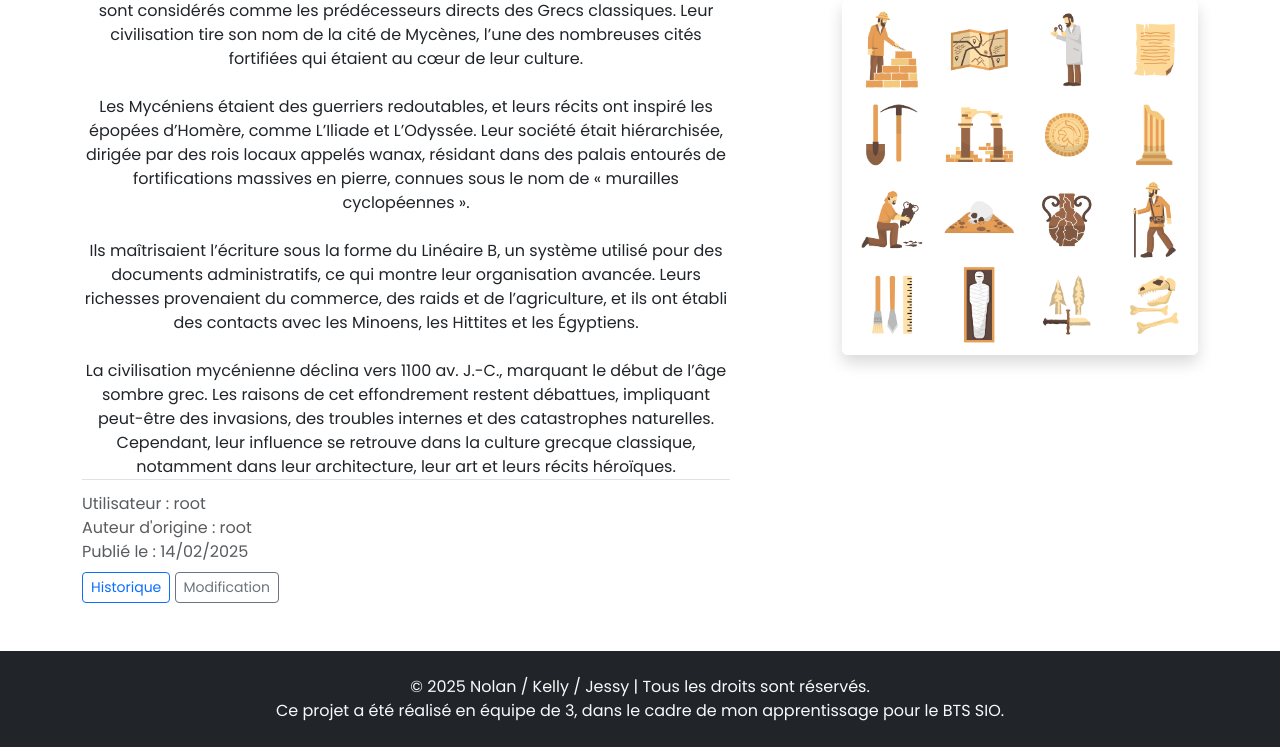
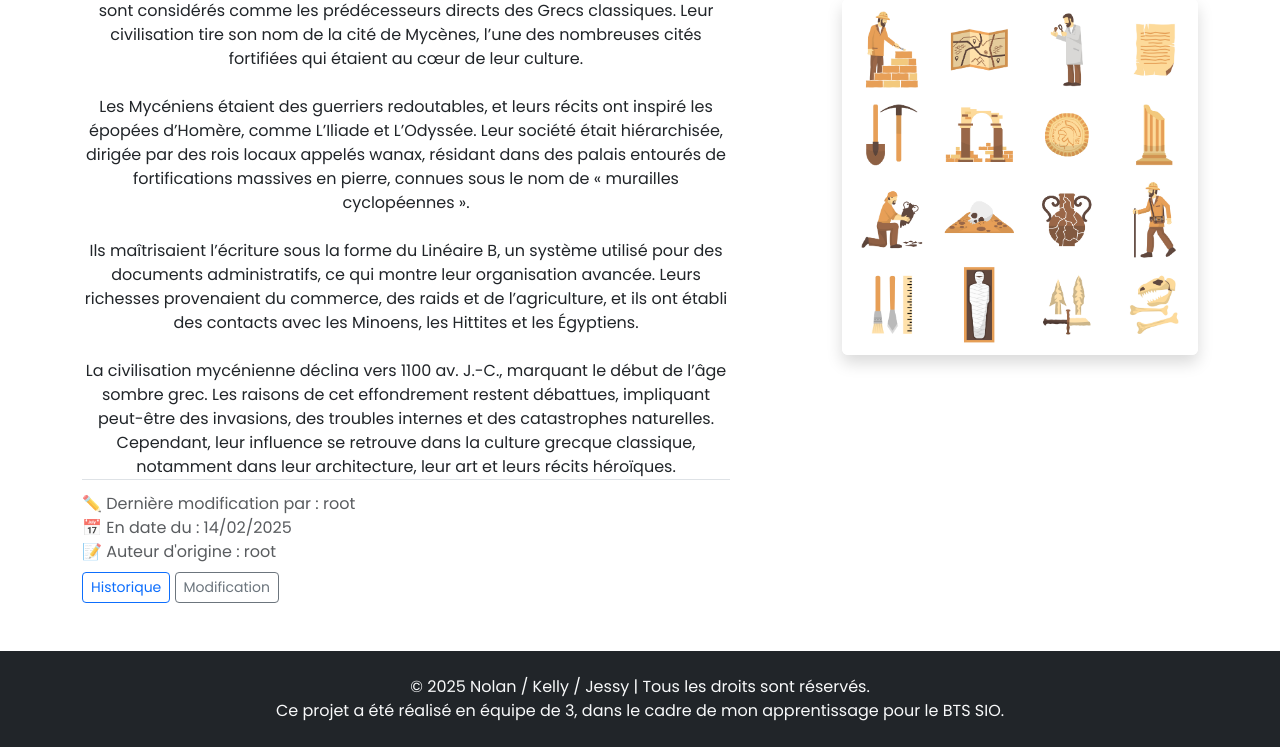
Before and after one commit to TolMen/SIOP1_Wiki, a PHP site: page /templateArt.php?articleID=10 in a window 1280 px wide. Shown: the part 176-923 px from the top of the page. Run offline with PHP 8.4, Linux system fonts and the light colour scheme; a user stored in the database is signed in; data comes from the database, SQL or seed files in the repository; tables that the repository leaves empty hold one stand-in row (values such as "Sample post"); a stand-in replaces the project's code that opens the database connection; some libraries are stand-ins or nearby versions.

Commit message:
Modification d'affichage des informations de l'article

```diff
--- a/src/control/ArtControl/postArt.php
+++ b/src/control/ArtControl/postArt.php
@@ -56,9 +56,9 @@ foreach ($articles as $article) {
                 <div class="text text-center"> <?= nl2br($article['content']); ?> </div>
 
                 <div class="text-muted border-top pt-1">
-                    <p class="mb-0 mt-2">Utilisateur : <?= htmlspecialchars($userArticles['username'] ?? 'Aucune modification'); ?></p>
-                    <p class="mb-0 mt-0">Auteur d'origine : <?= htmlspecialchars($userFirstArticles['username']); ?></p>
-                    <p class="mb-0">Publié le : <?= date("d/m/Y", strtotime($dateToShow)); ?></p>
+                    <p class="mb-0 mt-2">✏️ Dernière modification par : <?= htmlspecialchars($userArticles['username'] ?? 'Aucune modification'); ?></p>
+                    <p class="mb-0">📅 En date du : <?= date("d/m/Y", strtotime($dateToShow)); ?></p>
+                    <p class="mb-0 mt-0">📝 Auteur d'origine : <?= htmlspecialchars($userFirstArticles['username']); ?></p>
                 </div>
 
                 <div class="mt-2">
```
